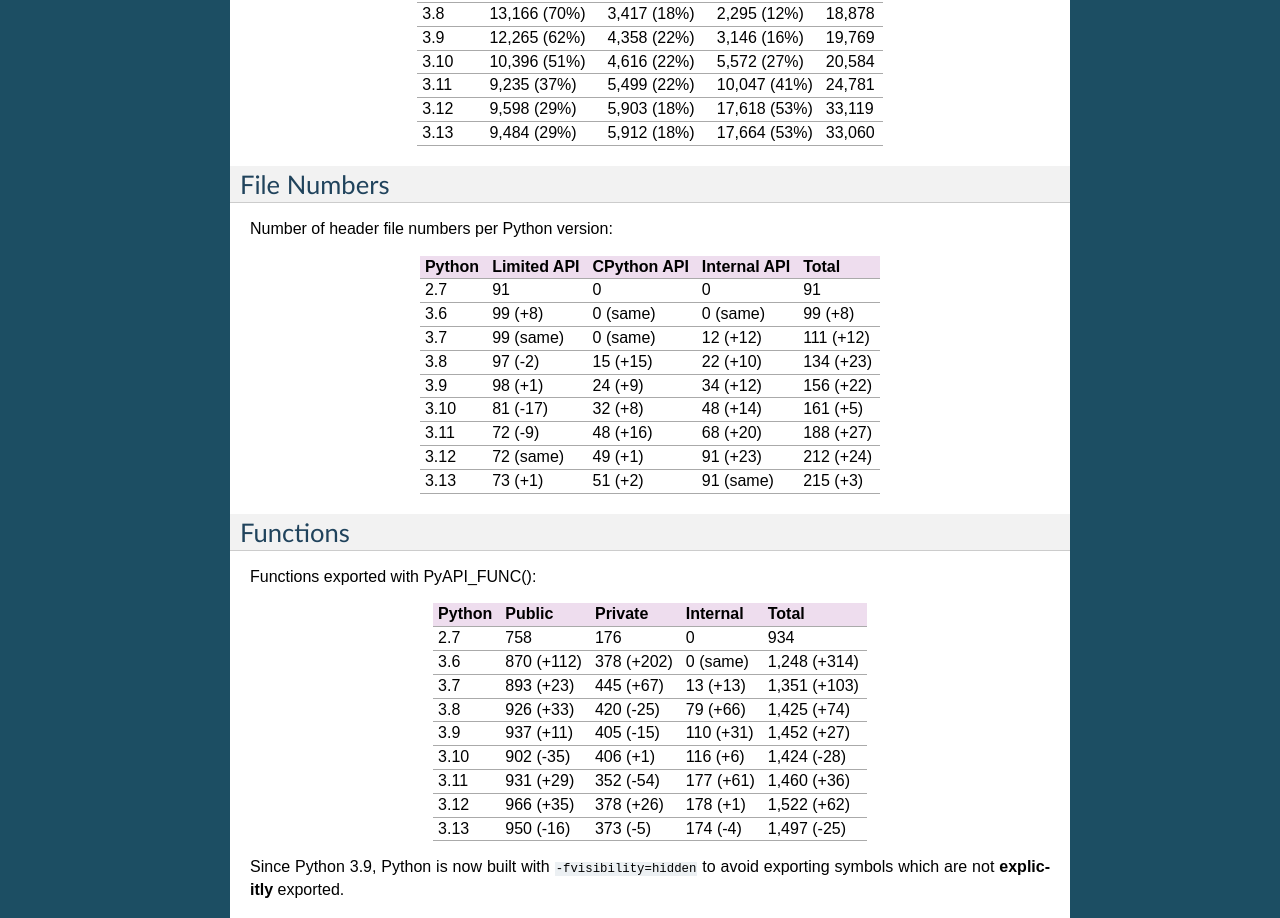
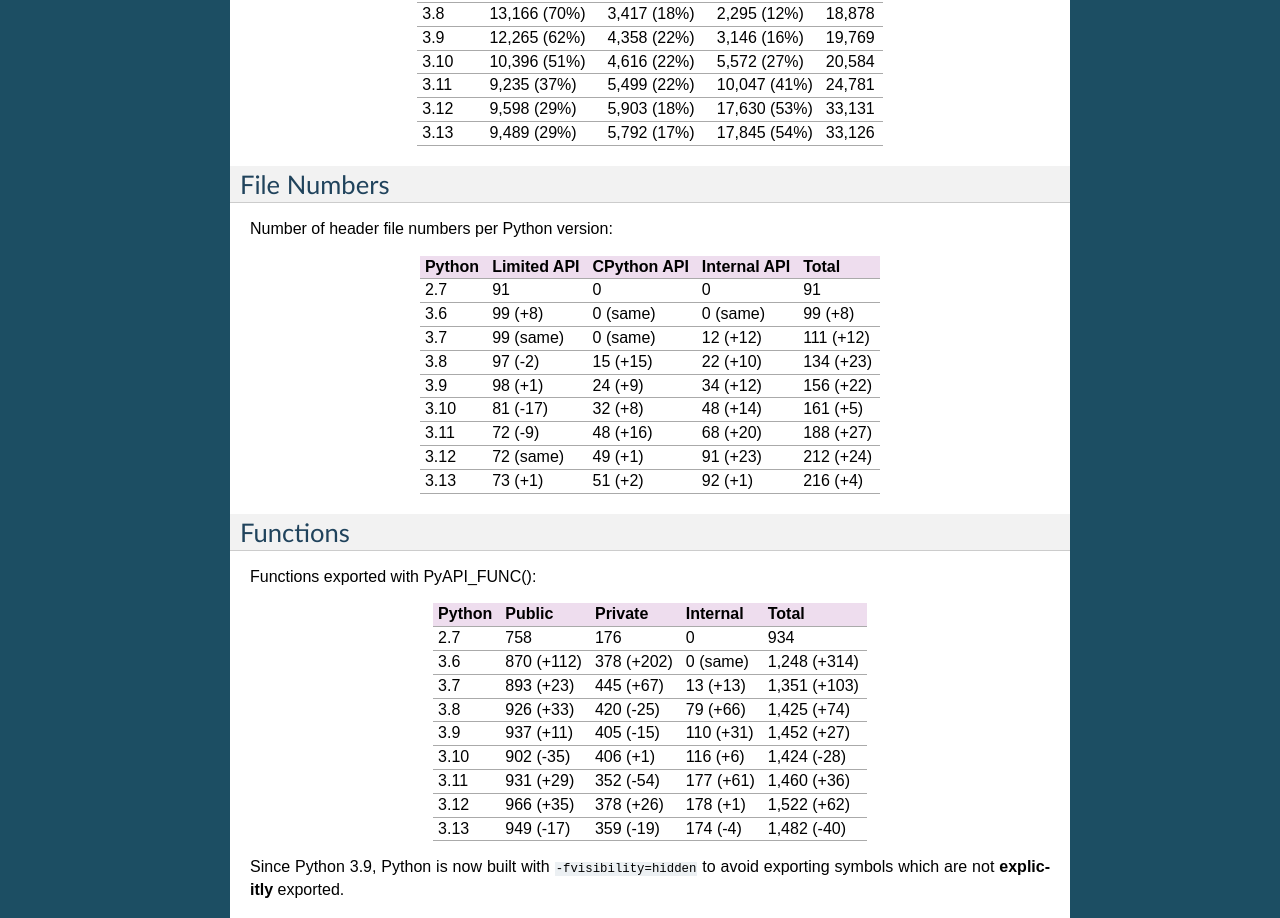
Before and after one commit to pythoncapi/pythoncapi, a Sphinx documentation site: the page built from doc/stats.rst, in a window 1280 px wide and 1400 px high. Shown: the part 278-1196 px from the top of the window. Built offline with Sphinx 7.4.7, drawn with Linux system fonts in a browser that asks for light colours; some of the changed text lies outside the part shown.

Commit message:
Update stats

```diff
--- a/doc/stats.rst
+++ b/doc/stats.rst
@@ -17,8 +17,8 @@ Python  Limited API    CPython API  Internal API  Total
 3.9     12,265 (62%)   4,358 (22%)  3,146 (16%)   19,769
 3.10    10,396 (51%)   4,616 (22%)  5,572 (27%)   20,584
 3.11    9,235 (37%)    5,499 (22%)  10,047 (41%)  24,781
-3.12    9,598 (29%)    5,903 (18%)  17,618 (53%)  33,119
-3.13    9,484 (29%)    5,912 (18%)  17,664 (53%)  33,060
+3.12    9,598 (29%)    5,903 (18%)  17,630 (53%)  33,131
+3.13    9,489 (29%)    5,792 (17%)  17,845 (54%)  33,126
 ======  =============  ===========  ============  ======
 
 File Numbers
@@ -37,7 +37,7 @@ Python  Limited API  CPython API  Internal API  Total
 3.10    81 (-17)     32 (+8)      48 (+14)      161 (+5)
 3.11    72 (-9)      48 (+16)     68 (+20)      188 (+27)
 3.12    72 (same)    49 (+1)      91 (+23)      212 (+24)
-3.13    73 (+1)      51 (+2)      91 (same)     215 (+3)
+3.13    73 (+1)      51 (+2)      92 (+1)       216 (+4)
 ======  ===========  ===========  ============  =========
 
 Functions
@@ -56,7 +56,7 @@ Python  Public      Private     Internal   Total
 3.10    902 (-35)   406 (+1)    116 (+6)   1,424 (-28)
 3.11    931 (+29)   352 (-54)   177 (+61)  1,460 (+36)
 3.12    966 (+35)   378 (+26)   178 (+1)   1,522 (+62)
-3.13    950 (-16)   373 (-5)    174 (-4)   1,497 (-25)
+3.13    949 (-17)   359 (-19)   174 (-4)   1,482 (-40)
 ======  ==========  ==========  =========  ============
 
 Since Python 3.9, Python is now built with ``-fvisibility=hidden`` to avoid
@@ -101,7 +101,7 @@ Python  Macro       Static inline  Total
 3.10    307 (same)  18 (+7)        325 (+7)
 3.11    269 (-38)   46 (+28)       315 (-10)
 3.12    251 (-18)   71 (+25)       322 (+7)
-3.13    248 (-3)    71 (same)      319 (-3)
+3.13    247 (-4)    70 (-1)        317 (-5)
 ======  ==========  =============  =========
 
 Structures
@@ -120,7 +120,7 @@ Python  Limited API  CPython API  Internal API  Total
 3.10    41 (-27)     53 (+7)      91 (+53)      185 (+33)
 3.11    19 (-22)     75 (+22)     112 (+21)     206 (+21)
 3.12    18 (-1)      84 (+9)      170 (+58)     272 (+66)
-3.13    18 (same)    88 (+4)      168 (-2)      274 (+2)
+3.13    18 (same)    88 (+4)      171 (+1)      277 (+5)
 ======  ===========  ===========  ============  =========
 
 Count also private structures like "_PyCFrame" and structures with names not starting with Py like "_frozen".
```
